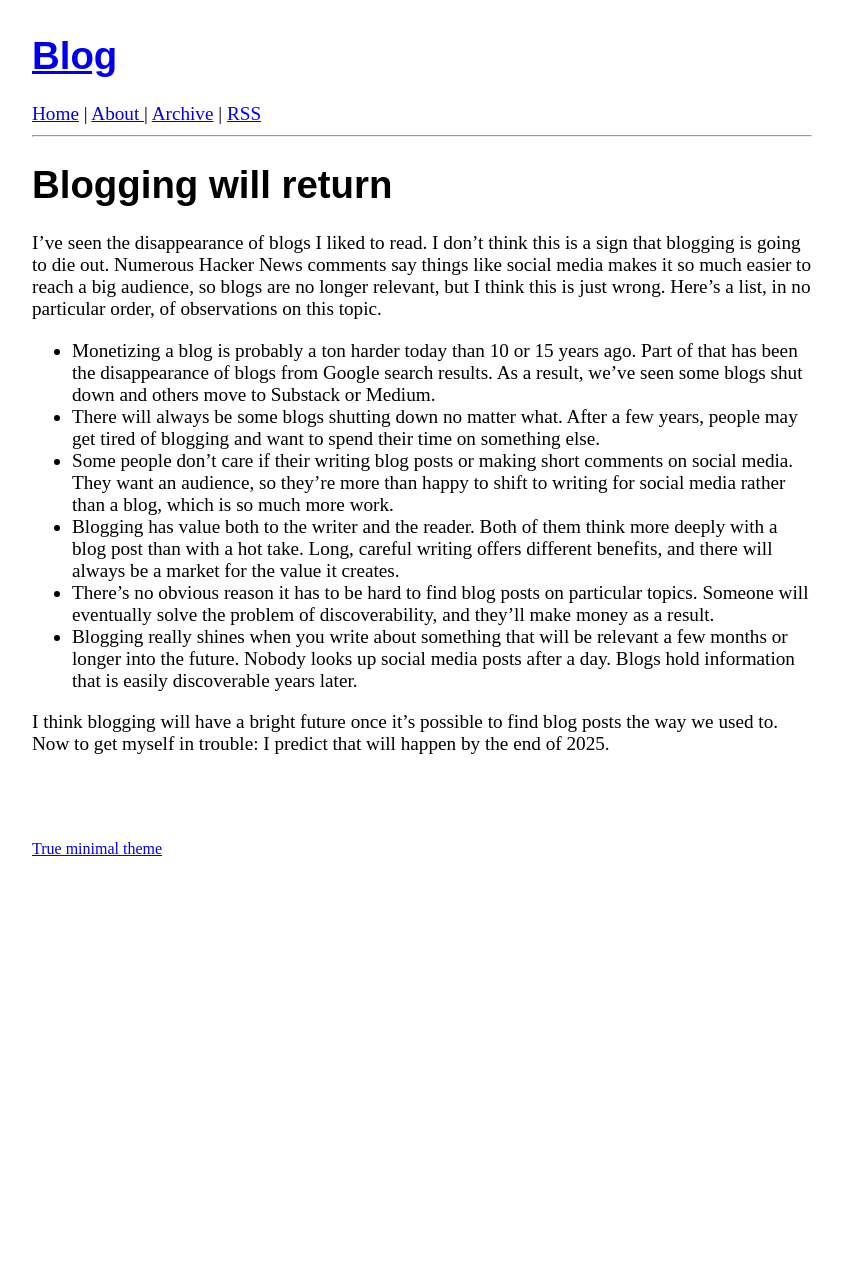
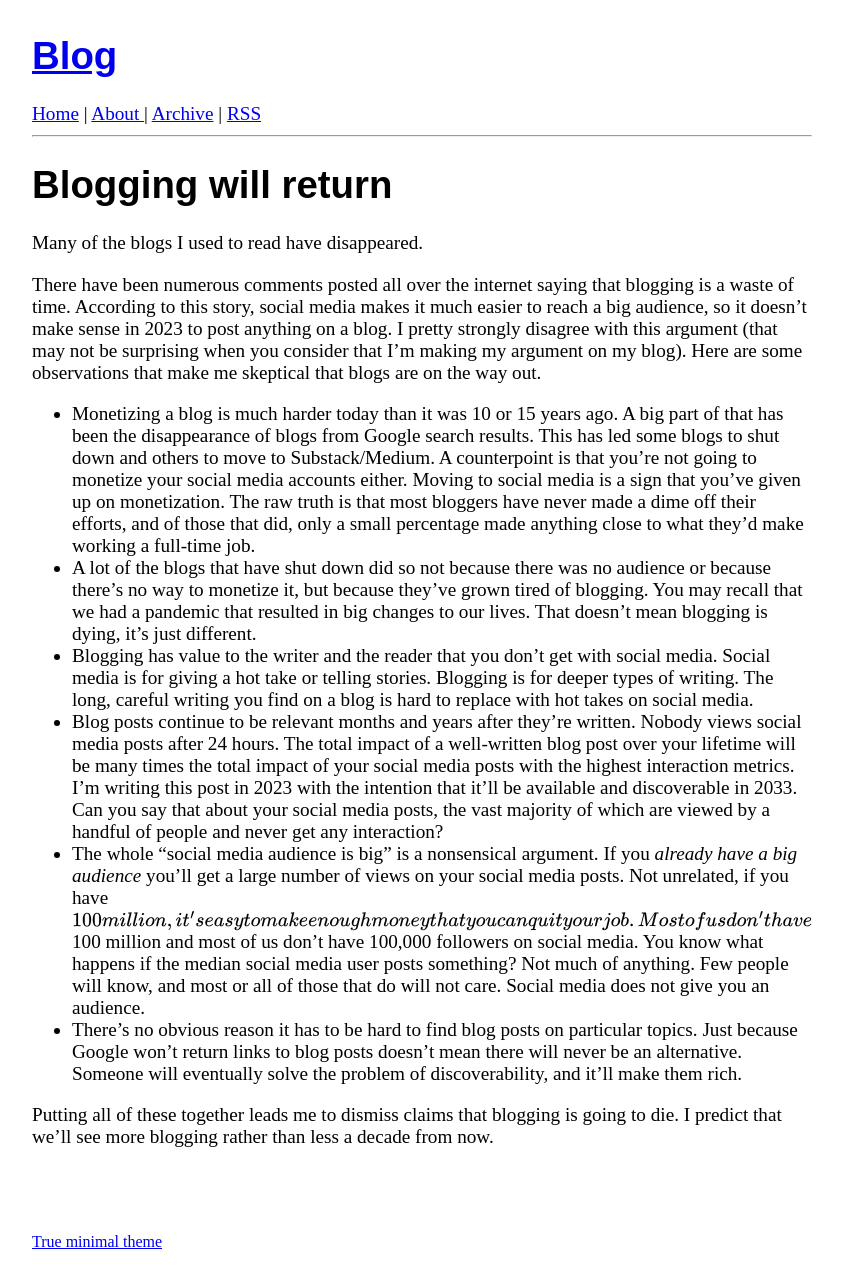
Before and after one commit to bachmeil/the-blog, a Jekyll site: the page built from _posts/2023-11-22-blogging-return.md, in a window 1280 px wide. Shown: the whole page, without its empty margins (218-1061 px from the left). Built offline with Jekyll 4.4.1, drawn with Linux system fonts in a browser that asks for light colours; before the commit the page ends 900 px from its top, so only the background shows below that.

Commit message:
Update post on blogging

```diff
--- a/_posts/2023-11-22-blogging-return.md
+++ b/_posts/2023-11-22-blogging-return.md
@@ -2,13 +2,15 @@
 layout: post
 title: Blogging will return
 ---
-I've seen the disappearance of blogs I liked to read. I don't think this is a sign that blogging is going to die out. Numerous Hacker News comments say things like social media makes it so much easier to reach a big audience, so blogs are no longer relevant, but I think this is just wrong. Here's a list, in no particular order, of observations on this topic.
+Many of the blogs I used to read have disappeared.
 
-- Monetizing a blog is probably a ton harder today than 10 or 15 years ago. Part of that has been the disappearance of blogs from Google search results. As a result, we've seen some blogs shut down and others move to Substack or Medium.
-- There will always be some blogs shutting down no matter what. After a few years, people may get tired of blogging and want to spend their time on something else.
-- Some people don't care if their writing blog posts or making short comments on social media. They want an audience, so they're more than happy to shift to writing for social media rather than a blog, which is so much more work.
-- Blogging has value both to the writer and the reader. Both of them think more deeply with a blog post than with a hot take. Long, careful writing offers different benefits, and there will always be a market for the value it creates.
-- There's no obvious reason it has to be hard to find blog posts on particular topics. Someone will eventually solve the problem of discoverability, and they'll make money as a result.
-- Blogging really shines when you write about something that will be relevant a few months or longer into the future. Nobody looks up social media posts after a day. Blogs hold information that is easily discoverable years later.
+There have been numerous comments posted all over the internet saying that blogging is a waste of time. According to this story, social media makes it much easier to reach a big audience, so it doesn't make sense in 2023 to post anything on a blog. I pretty strongly disagree with this argument (that may not be surprising when you consider that I'm making my argument on my blog). Here are some observations that make me skeptical that blogs are on the way out.
 
-I think blogging will have a bright future once it's possible to find blog posts the way we used to. Now to get myself in trouble: I predict that will happen by the end of 2025.
+- Monetizing a blog is much harder today than it was 10 or 15 years ago. A big part of that has been the disappearance of blogs from Google search results. This has led some blogs to shut down and others to move to Substack/Medium. A counterpoint is that you're not going to monetize your social media accounts either. Moving to social media is a sign that you've given up on monetization. The raw truth is that most bloggers have never made a dime off their efforts, and of those that did, only a small percentage made anything close to what they'd make working a full-time job.
+- A lot of the blogs that have shut down did so not because there was no audience or because there's no way to monetize it, but because they've grown tired of blogging. You may recall that we had a pandemic that resulted in big changes to our lives. That doesn't mean blogging is dying, it's just different.
+- Blogging has value to the writer and the reader that you don't get with social media. Social media is for giving a hot take or telling stories. Blogging is for deeper types of writing. The long, careful writing you find on a blog is hard to replace with hot takes on social media.
+- Blog posts continue to be relevant months and years after they're written. Nobody views social media posts after 24 hours. The total impact of a well-written blog post over your lifetime will be many times the total impact of your social media posts with the highest interaction metrics. I'm writing this post in 2023 with the intention that it'll be available and discoverable in 2033. Can you say that about your social media posts, the vast majority of which are viewed by a handful of people and never get any interaction?
+- The whole "social media audience is big" is a nonsensical argument. If you *already have a big audience* you'll get a large number of views on your social media posts. Not unrelated, if you have $100 million, it's easy to make enough money that you can quit your job. Most of us don't have $100 million and most of us don't have 100,000 followers on social media. You know what happens if the median social media user posts something? Not much of anything. Few people will know, and most or all of those that do will not care. Social media does not give you an audience.
+- There's no obvious reason it has to be hard to find blog posts on particular topics. Just because Google won't return links to blog posts doesn't mean there will never be an alternative. Someone will eventually solve the problem of discoverability, and it'll make them rich.
+
+Putting all of these together leads me to dismiss claims that blogging is going to die. I predict that we'll see more blogging rather than less a decade from now.
```
